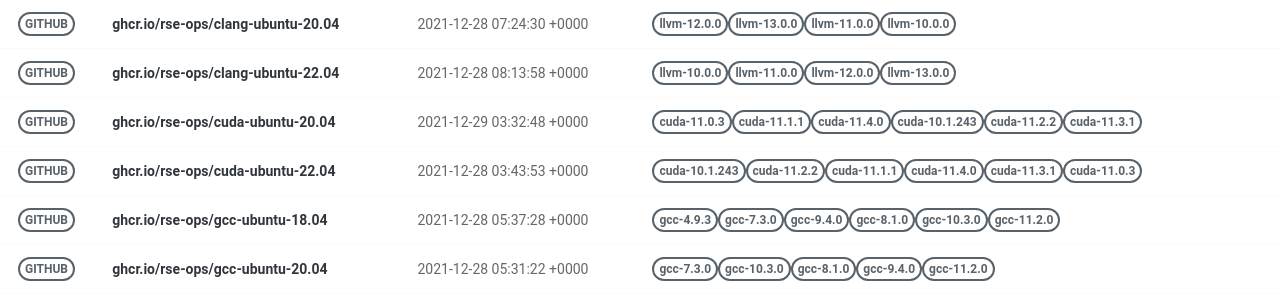
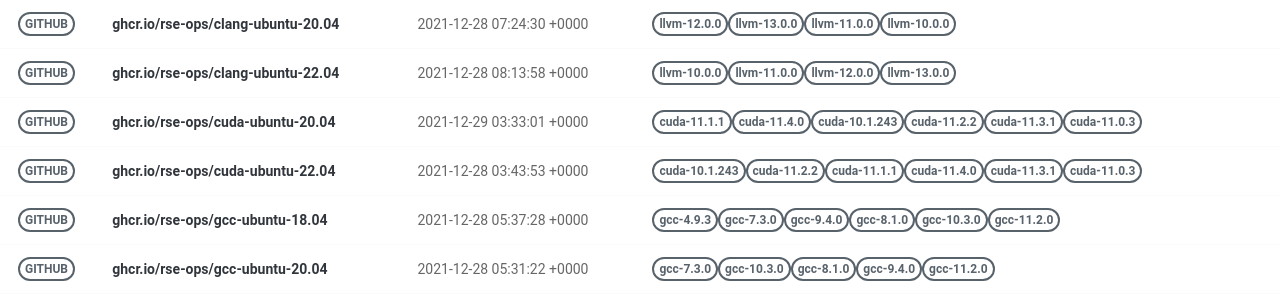
Before and after one commit to rse-ops/docker-images, a Jekyll site: the page built from pages/index.md, in a window 1280 px wide. Shown: the part 179-479 px from the top of the page. Built offline with Jekyll 4.4.1, drawn with Linux system fonts in a browser that asks for light colours; nearby versions of some CDN libraries.

Commit message:
Automated push to update library 2021-12-29

```diff
--- a/_library/ghcr.io-rse-ops-cuda-ubuntu-20.04.md
+++ b/_library/ghcr.io-rse-ops-cuda-ubuntu-20.04.md
@@ -1,14 +1,11 @@
 ---
 layout: container
 name: ghcr.io/rse-ops/cuda-ubuntu-20.04
-updated_at: 2021-12-29 03:32:48.092961
+updated_at: 2021-12-29 03:33:01.629604
 
 
 container_url: https://github.com/orgs/rse-ops/packages/container/package/cuda-ubuntu-20.04
 versions:
- - tag: cuda-11.0.3
-   dockerfile: https://github.com/rse-ops/docker-images/blob/main/ubuntu/cuda/Dockerfile
-   manifest: https://crane.ggcr.dev/manifest/ghcr.io/rse-ops/cuda-ubuntu-20.04:cuda-11.0.3
  - tag: cuda-11.1.1
    dockerfile: https://github.com/rse-ops/docker-images/blob/main/ubuntu/cuda/Dockerfile
    manifest: https://crane.ggcr.dev/manifest/ghcr.io/rse-ops/cuda-ubuntu-20.04:cuda-11.1.1
```
Also changed, not shown: other parts of _library/ghcr.io-rse-ops-cuda-ubuntu-20.04.md (+3 -0 lines).
